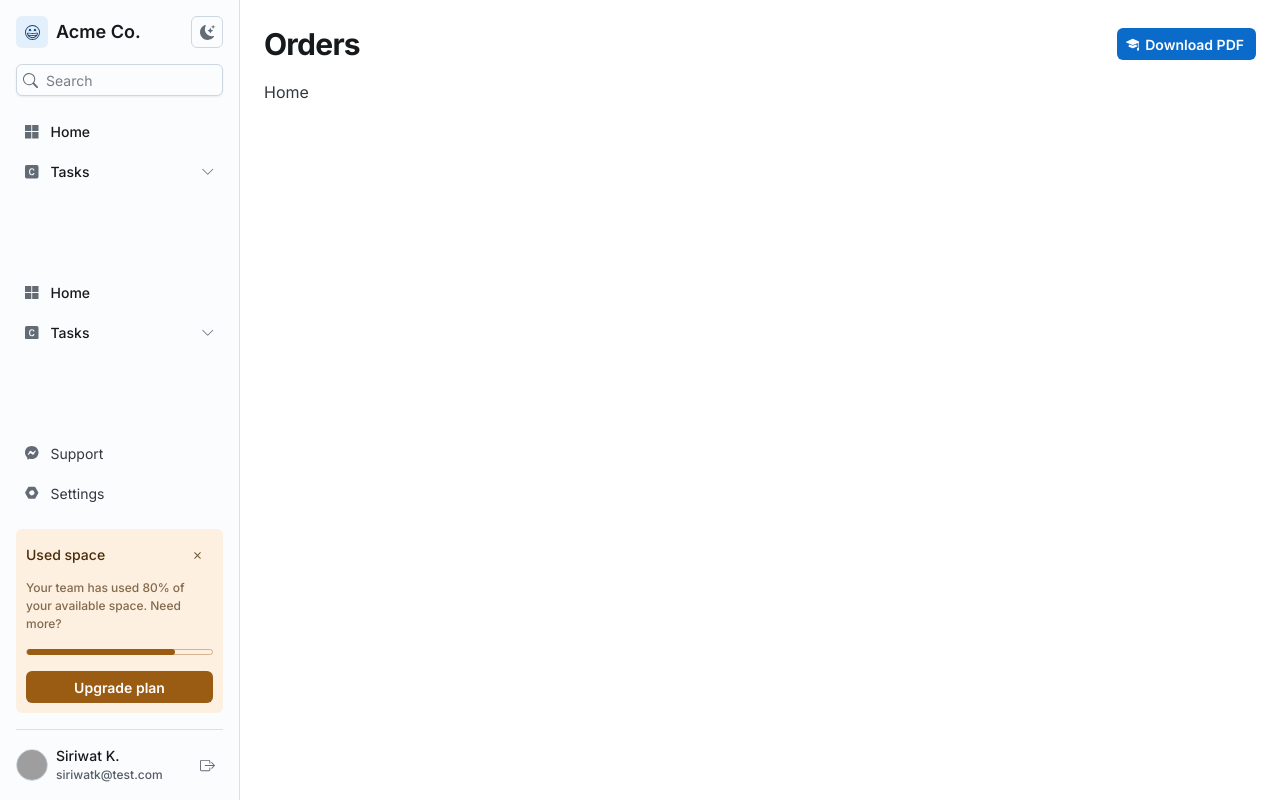
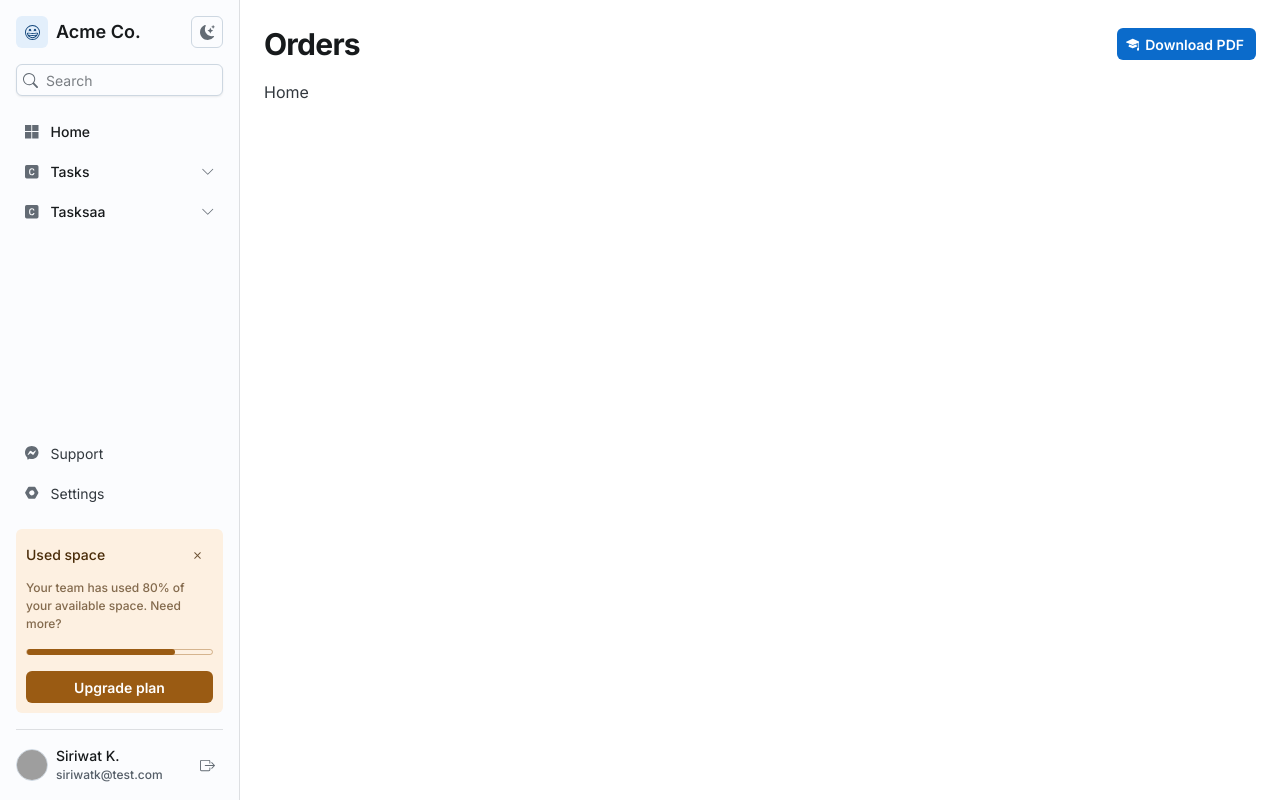
Before and after one commit to 845292122/joy-admin, a React (Vite) app: page / in a window 1280 px wide. Built offline with nearby package versions, Linux system fonts and the light colour scheme; grey boxes are pictures that could not be loaded.

Commit message:
feat: 菜单组件封装

```diff
--- a/src/layout/Sidebar.tsx
+++ b/src/layout/Sidebar.tsx
@@ -35,10 +35,10 @@ import { RouteType } from '~/router'
 import { permAtom } from '~/store'
 import { closeSidebar } from '~/utils'
 
-type MenuType = {
-  title: string
+type MenuItem = {
+  label: string
   icon: React.ReactNode
-  children?: MenuType[]
+  subItems?: { label: string }[]
 }
 
 function Toggler({
@@ -70,8 +70,9 @@ function Toggler({
   )
 }
 
-// TODO 动态渲染菜单
-function Menu() {
+// * 菜单
+// TODO: 路径跳转
+function Menu({ menuItems }: { menuItems: MenuItem[] }) {
   return (
     <List
       size="sm"
@@ -81,46 +82,63 @@ function Menu() {
         '--ListItem-radius': theme => theme.vars.radius.sm
       }}
     >
-      <ListItem>
-        <ListItemButton>
-          <BsMicrosoft />
-          <ListItemContent>
-            <Typography level="title-sm">Home</Typography>
-          </ListItemContent>
-        </ListItemButton>
-      </ListItem>
-
+      {menuItems.map((item, index) => (
+        <React.Fragment key={index}>
+          {item.subItems ? (
             <ListItem nested>
               <Toggler
                 renderToggle={({ open, setOpen }) => (
                   <ListItemButton onClick={() => setOpen(!open)}>
-              <BsCSquareFill />
+                    {item.icon}
                     <ListItemContent>
-                <Typography level="title-sm">Tasks</Typography>
+                      <Typography level="title-sm">{item.label}</Typography>
                     </ListItemContent>
                     {open ? <BsChevronUp /> : <BsChevronDown />}
                   </ListItemButton>
                 )}
               >
                 <List sx={{ gap: 0.5 }}>
-            <ListItem sx={{ mt: 0.5 }}>
-              <ListItemButton>All tasks</ListItemButton>
+                  {item.subItems.map((subItem, subIndex) => (
+                    <ListItem key={subIndex} sx={{ mt: subIndex === 0 ? 0.5 : 0 }}>
+                      <ListItemButton>{subItem.label}</ListItemButton>
                     </ListItem>
-            <ListItem>
-              <ListItemButton>Backlog</ListItemButton>
-            </ListItem>
-            <ListItem>
-              <ListItemButton>In progress</ListItemButton>
-            </ListItem>
-            <ListItem>
-              <ListItemButton>Done</ListItemButton>
-            </ListItem>
+                  ))}
                 </List>
               </Toggler>
             </ListItem>
+          ) : (
+            <ListItem>
+              <ListItemButton>
+                {item.icon}
+                <ListItemContent>
+                  <Typography level="title-sm">{item.label}</Typography>
+                </ListItemContent>
+              </ListItemButton>
+            </ListItem>
+          )}
+        </React.Fragment>
+      ))}
     </List>
   )
 }
+
+const testMenuItems: MenuItem[] = [
+  // 示例菜单项
+  {
+    label: 'Home',
+    icon: <BsMicrosoft />
+  },
+  {
+    label: 'Tasks',
+    icon: <BsCSquareFill />,
+    subItems: [{ label: 'All tasks' }, { label: 'Backlog' }, { label: 'In progress' }, { label: 'Done' }]
+  },
+  {
+    label: 'Tasksaa',
+    icon: <BsCSquareFill />,
+    subItems: [{ label: 'All tasksafdfd' }, { label: 'Backlogaaa' }, { label: 'In progress' }, { label: 'Done' }]
+  }
+]
 
 export default function Sidebar() {
   const permissions = useAtomValue(permAtom)
@@ -194,54 +212,7 @@ export default function Sidebar() {
           }
         }}
       >
-        <List
-          size="sm"
-          sx={{
-            gap: 1,
-            '--List-nestedInsetStart': '30px',
-            '--ListItem-radius': theme => theme.vars.radius.sm
-          }}
-        >
-          <ListItem>
-            <ListItemButton>
-              <BsMicrosoft />
-              <ListItemContent>
-                <Typography level="title-sm">Home</Typography>
-              </ListItemContent>
-            </ListItemButton>
-          </ListItem>
-
-          <ListItem nested>
-            <Toggler
-              renderToggle={({ open, setOpen }) => (
-                <ListItemButton onClick={() => setOpen(!open)}>
-                  <BsCSquareFill />
-                  <ListItemContent>
-                    <Typography level="title-sm">Tasks</Typography>
-                  </ListItemContent>
-                  {open ? <BsChevronUp /> : <BsChevronDown />}
-                </ListItemButton>
-              )}
-            >
-              <List sx={{ gap: 0.5 }}>
-                <ListItem sx={{ mt: 0.5 }}>
-                  <ListItemButton>All tasks</ListItemButton>
-                </ListItem>
-                <ListItem>
-                  <ListItemButton>Backlog</ListItemButton>
-                </ListItem>
-                <ListItem>
-                  <ListItemButton>In progress</ListItemButton>
-                </ListItem>
-                <ListItem>
-                  <ListItemButton>Done</ListItemButton>
-                </ListItem>
-              </List>
-            </Toggler>
-          </ListItem>
-        </List>
-
-        <Menu />
+        <Menu menuItems={testMenuItems} />
 
         <List
           size="sm"
```
Lines whose indentation alone changed are shown as unchanged.
